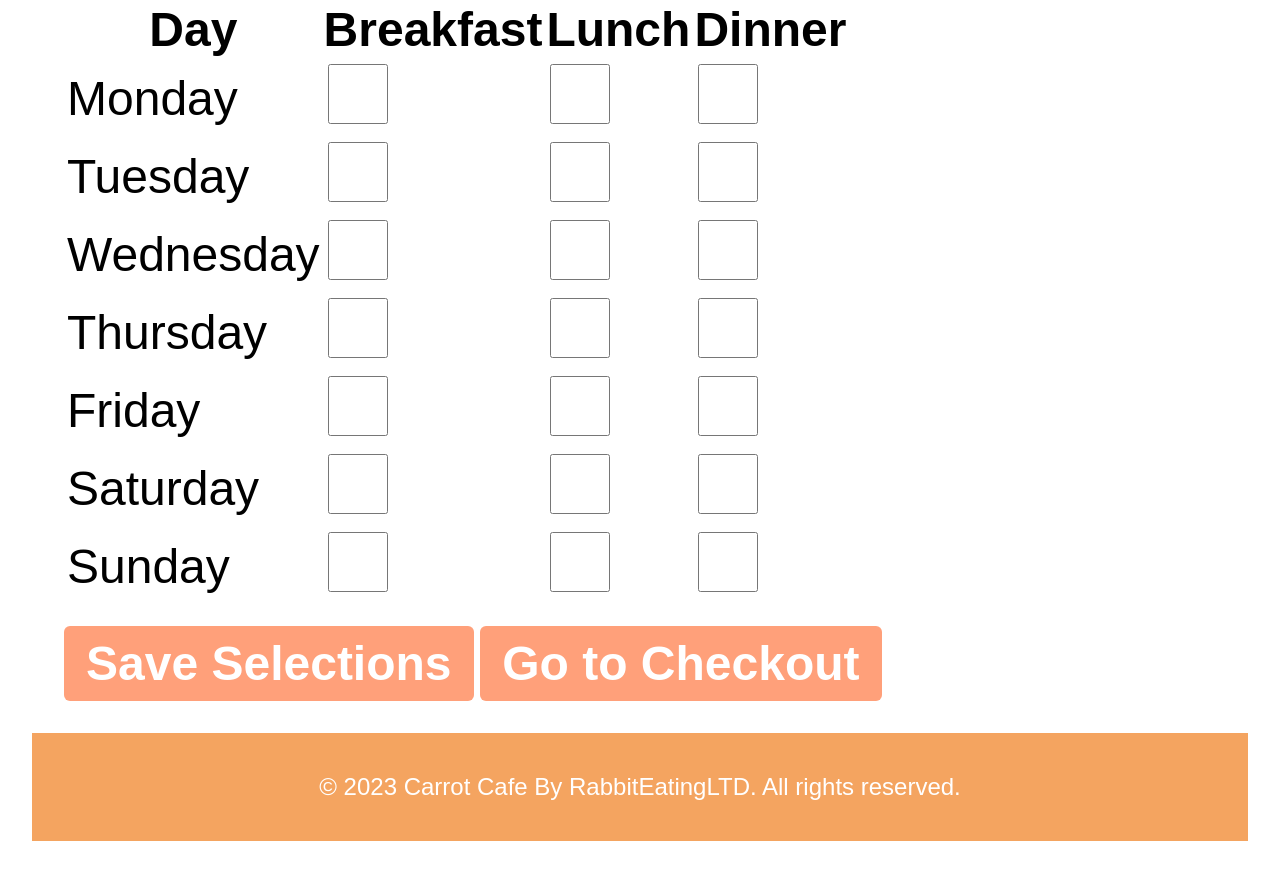
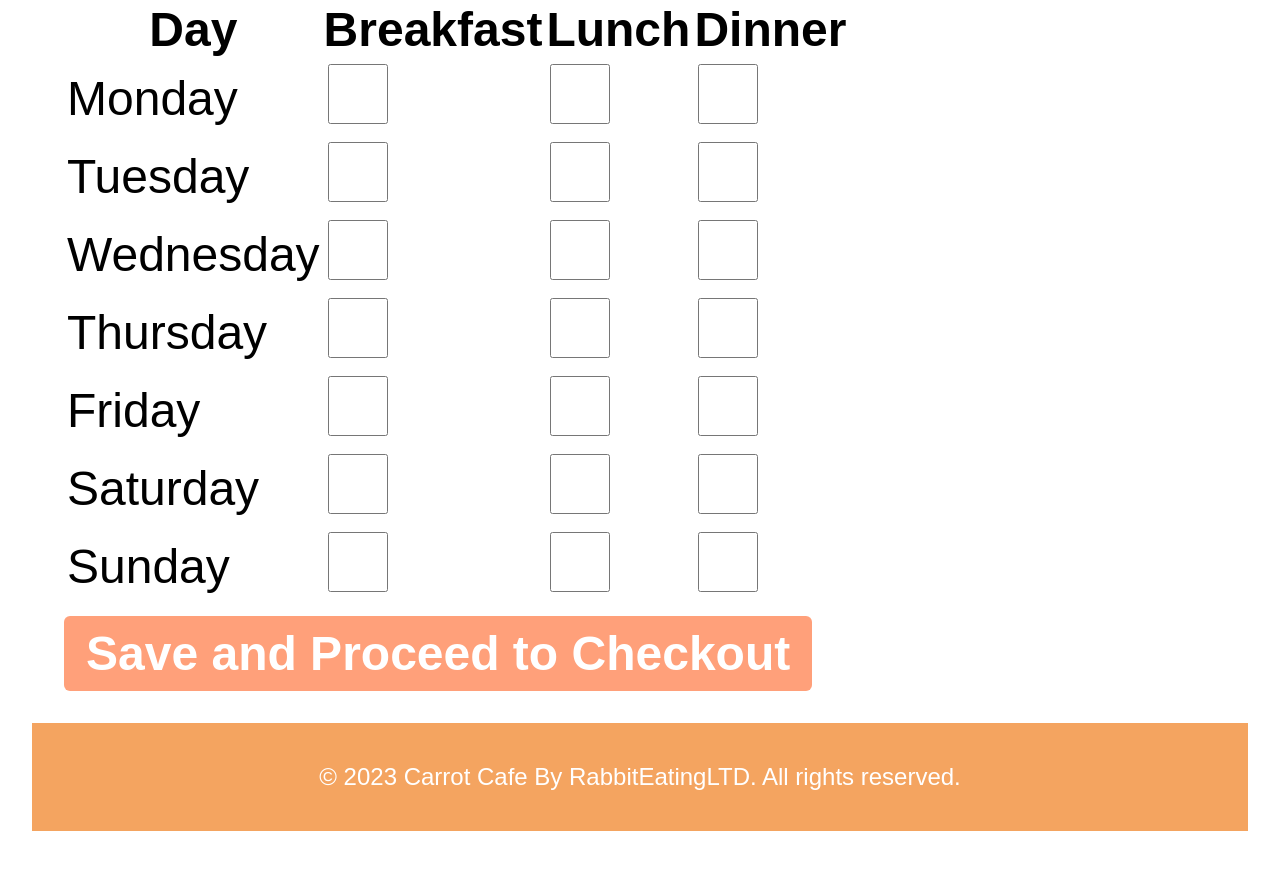
Before and after one commit to totalylegit/RabbitEatingLTD, a Flask app: template templates/homepage.html in a window 1280 px wide. Shown: the part 2329-3202 px from the top of the page. After the commit the page ends 3160 px from the top, so only its background shows below. Run offline with Flask 3, Linux system fonts and the light colour scheme; the template is opened without the code that fills it, so the values that code supplies are empty.

Commit message:
pay confirm and fix

```diff
--- a/templates/checkout.html
+++ b/templates/checkout.html
@@ -20,7 +20,7 @@
     <section class="checkout-section">
         <h2>Checkout</h2>
         <p>Review your order and proceed to payment.</p>
-        <form id="meal-form" action="../templates/checkout.html" method="GET">
+        <form id="meal-form" action="../templates/payconfirm.html" method="GET">
             <table class="meal-table">
                 <thead>
                     <tr>
--- a/templates/homepage.html
+++ b/templates/homepage.html
@@ -110,15 +110,19 @@
                     </tr>
                 </tbody>
             </table>
-                <button type="submit" class="action-btn" style="font-size: 2em;">Save Selections</button>
-                <a href="../templates/checkout.html" class="action-btn" style="font-size: 2em; display: inline-block; margin-top: 20px;">Go to Checkout</a>
+            <button type="submit" class="action-btn" style="font-size: 2em;" aria-label="Save selections and proceed to checkout">Save and Proceed to Checkout</button>
         </section>
+    </form>
+</main>
+    <footer>
+        <p>© 2023 Carrot Cafe By RabbitEatingLTD. All rights reserved.</p>
+    </footer>
     <script>
-                // Save checkboxes to localStorage on submit
+        // Save checkboxes to localStorage and redirect to checkout
         document.getElementById('meal-form').addEventListener('submit', function(e) {
             e.preventDefault();
-                    const days = ['monday','tuesday','wednesday','thursday','friday','saturday','sunday'];
-                    const meals = ['breakfast','lunch','dinner'];
+            const days = ['monday', 'tuesday', 'wednesday', 'thursday', 'friday', 'saturday', 'sunday'];
+            const meals = ['breakfast', 'lunch', 'dinner'];
             days.forEach(day => {
                 meals.forEach(meal => {
                     const key = `${day}_${meal}`;
@@ -126,13 +130,9 @@
                     localStorage.setItem(key, checkbox.checked);
                 });
             });
-                    alert('Selections saved!');
+            alert('Selections saved! Proceeding to checkout...');
+            window.location.href = '../templates/checkout.html';
         });
     </script>
-        </form>
-        </section>
-</main>
-
-<footer>
-    <p>&copy; 2023 Carrot Cafe By RabbitEatingLTD. All rights reserved.</p>
-</footer>
+</body>
+</html>
```
Also changed, not shown: templates/payconfirm.html (+4 -4 lines). Lines whose indentation alone changed are shown as unchanged.
